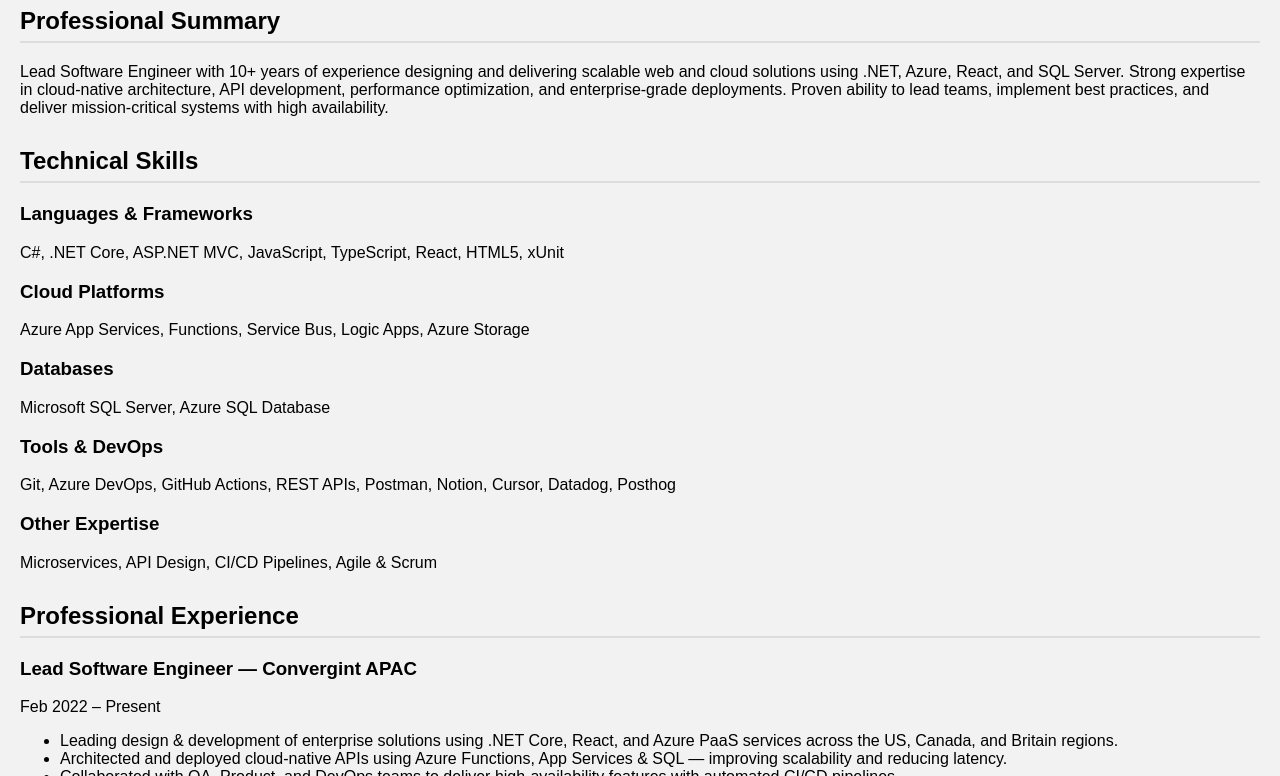
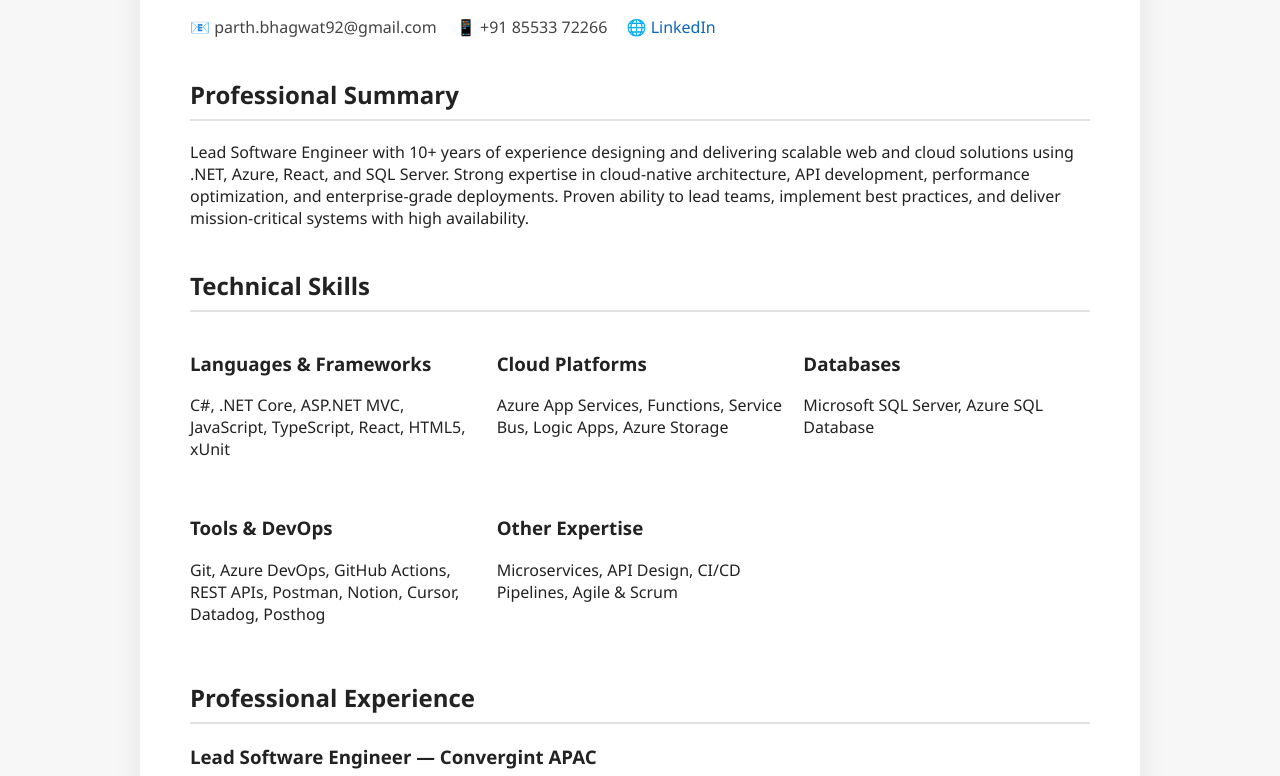
Before and after one commit to parthbhagwat/parthbhagwat.github.io, a plain HTML site: page index.html in a window 1280 px wide. Shown: the part 170-946 px from the top of the page. Drawn offline with Linux system fonts and the light colour scheme.

Commit message:
Update style.css
Update resume

```diff
--- a/style.css
+++ b/style.css
@@ -1,29 +1,92 @@
 body {
-  font-family: Arial, sans-serif;
-  background: #f2f2f2;
-  margin: 0;
-  padding: 20px;
+    margin: 0;
+    padding: 0;
+    font-family: "Segoe UI", Arial, sans-serif;
+    background: #f7f7f7;
+    color: #222;
 }
 
-.container {
-  max-width: 800px;
-  margin: auto;
-  background: #fff;
-  padding: 40px;
-  border-radius: 10px;
+.resume-container {
+    max-width: 900px;
+    margin: 40px auto;
+    background: white;
+    padding: 50px;
+    border-radius: 10px;
+    box-shadow: 0 0 30px rgba(0,0,0,0.08);
 }
 
-h1 {
-  margin-bottom: 5px;
+header h1 {
+    margin: 0;
+    font-size: 36px;
 }
 
-.title {
-  color: #555;
-  margin-bottom: 20px;
+.subtitle {
+    color: #555;
+    font-size: 18px;
+    margin-top: 5px;
+}
+
+.contact {
+    margin-top: 10px;
+    color: #444;
+}
+
+.contact span {
+    margin-right: 15px;
+}
+
+a {
+    color: #0a66c2;
+    text-decoration: none;
 }
 
 h2 {
-  border-bottom: 2px solid #ddd;
-  padding-bottom: 6px;
-  margin-top: 30px;
+    margin-top: 40px;
+    border-bottom: 2px solid #e2e2e2;
+    padding-bottom: 8px;
+    font-size: 24px;
 }
+
+.skills-grid {
+    display: grid;
+    grid-template-columns: repeat(auto-fit, minmax(250px, 1fr));
+    gap: 20px;
+}
+
+.job {
+    margin-bottom: 30px;
+}
+
+.job h3 {
+    margin-bottom: 5px;
+}
+
+.duration {
+    font-size: 14px;
+    color: #777;
+}
+
+.job ul {
+    margin-top: 10px;
+}
+
+.keywords {
+    color: #444;
+    font-size: 15px;
+    line-height: 1.6;
+}
+
+/* Responsive */
+@media (max-width: 600px) {
+    .resume-container {
+        padding: 25px;
+    }
+
+    header h1 {
+        font-size: 28px;
+    }
+
+    .subtitle {
+        font-size: 16px;
+    }
+}
```
